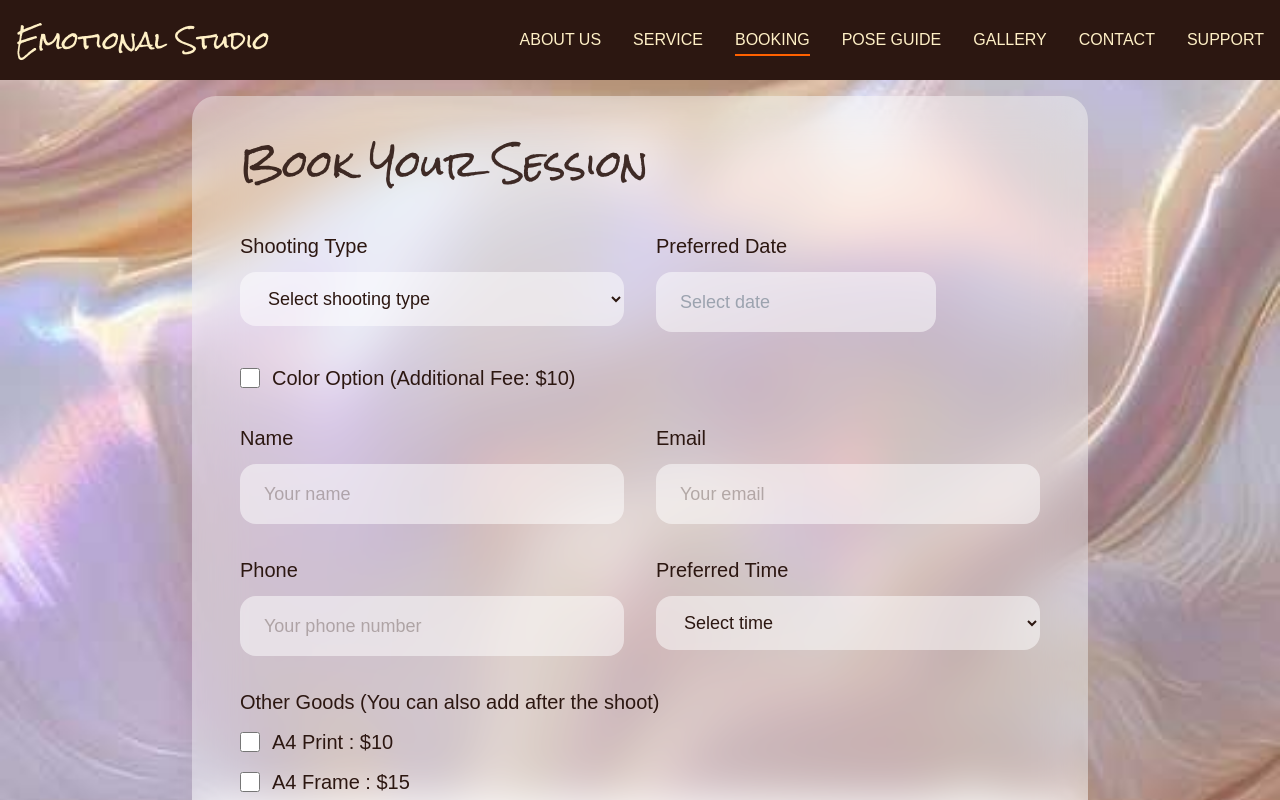
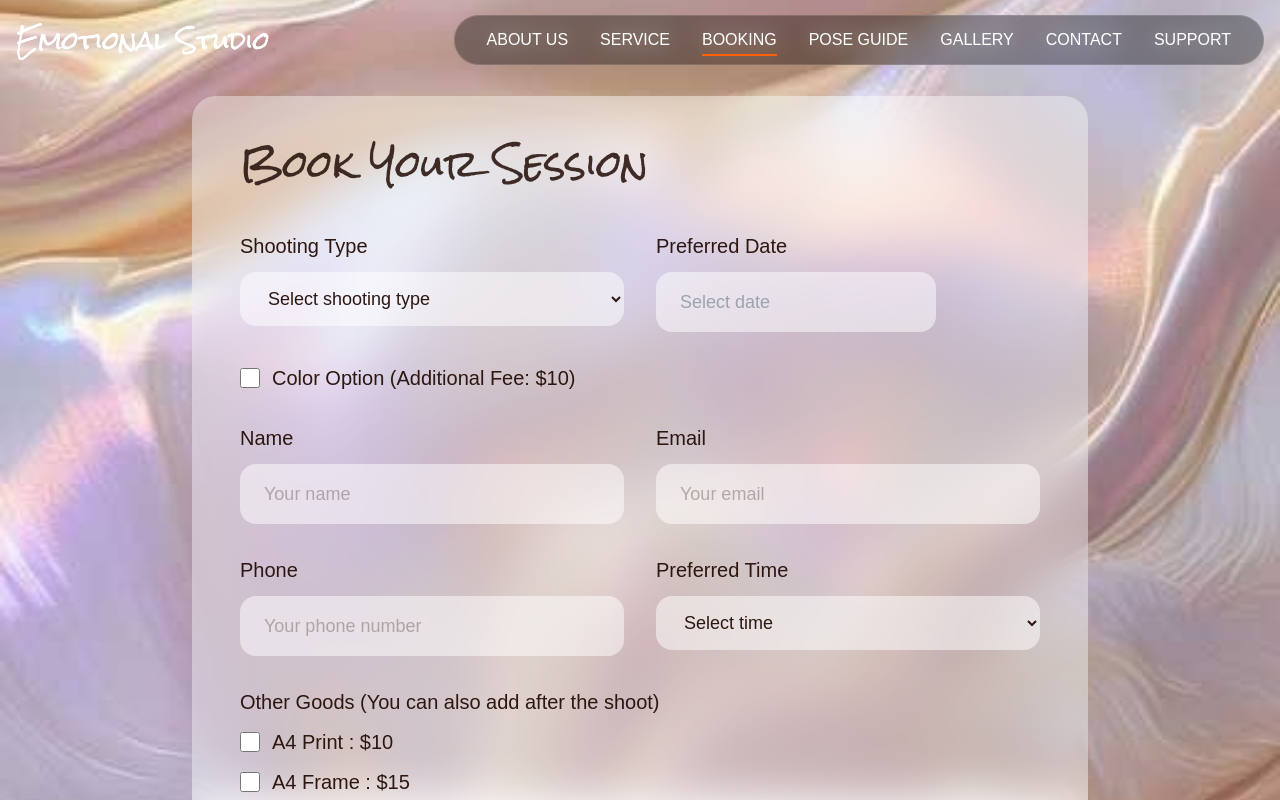
Before and after one commit to angeleo1/Emotional-Studio, a Next.js app: page /booking in a window 1280 px wide. Shown: the top 800 px of the page. Built offline with nearby package versions, Linux system fonts and the light colour scheme; a web font is replaced by a local one.

Commit message:
Update navbar design: Make background transparent and add blur effect to menu items

```diff
--- a/components/Navbar.tsx
+++ b/components/Navbar.tsx
@@ -50,18 +50,18 @@ export default function Navbar() {
       )}
 
       {/* Desktop Navigation */}
-      <nav className={`fixed left-0 right-0 z-50 bg-[#2C1711] ${isHomePage ? (scrolled ? 'top-0' : 'top-10') : 'top-0'}`}>
+      <nav className={`fixed left-0 right-0 z-50 transition-all duration-300 ${isHomePage ? (scrolled ? 'top-0' : 'top-10') : 'top-0'}`}>
         <div className="container mx-auto px-4">
           <div className="flex items-center justify-between h-20">
-            <Link href="/" className="text-2xl font-rock-salt text-[#fff0c6]">
+            <Link href="/" className="text-2xl font-rock-salt text-white hover:text-[#ff6100] transition-colors duration-300">
               Emotional Studio
             </Link>
-            <div className="hidden md:flex items-center space-x-8">
+            <div className="hidden md:flex items-center space-x-8 bg-black/20 backdrop-blur-md px-8 py-3 rounded-full border border-white/10">
               {navItems.map((item) => (
                 <Link
                   key={item.href}
                   href={item.href}
-                  className={`text-[#fff0c6] hover:text-[#ff6100] transition-colors duration-300 relative group ${router.pathname === item.href ? 'text-[#ff6100]' : ''}`}
+                  className={`text-white hover:text-[#ff6100] transition-colors duration-300 relative group ${router.pathname === item.href ? 'text-[#ff6100]' : ''}`}
                 >
                   {item.name}
                   <span className={`absolute -bottom-1 left-0 h-0.5 bg-[#ff6100] transition-all duration-300 ${router.pathname === item.href ? 'w-full' : 'w-0 group-hover:w-full'}`}></span>
@@ -75,10 +75,10 @@ export default function Navbar() {
       {/* Mobile Menu Button */}
       <button
         onClick={() => setIsOpen(!isOpen)}
-        className={`md:hidden p-2 absolute right-4 ${isHomePage ? (scrolled ? 'top-4' : 'top-14') : 'top-4'}`}
+        className={`md:hidden p-2 absolute right-4 ${isHomePage ? (scrolled ? 'top-4' : 'top-14') : 'top-4'} bg-black/20 backdrop-blur-md rounded-full border border-white/10`}
       >
         <svg
-          className="h-6 w-6 text-[#fff0c6]"
+          className="h-6 w-6 text-white"
           fill="none"
           viewBox="0 0 24 24"
           stroke="currentColor"
@@ -103,17 +103,17 @@ export default function Navbar() {
 
       {/* Mobile Menu */}
       <div
-        className={`fixed inset-0 z-40 bg-[#2C1711] transform ${
+        className={`fixed inset-0 z-40 bg-black/60 backdrop-blur-md transform ${
           isOpen ? 'translate-x-0' : 'translate-x-full'
         } md:hidden`}
       >
         <div className="flex flex-col items-center justify-center h-full space-y-8">
-          <div className="flex flex-col space-y-6">
+          <div className="flex flex-col space-y-6 bg-black/20 backdrop-blur-md px-8 py-6 rounded-2xl border border-white/10">
             {navItems.map((item) => (
               <Link
                 key={item.href}
                 href={item.href}
-                className={`text-[#fff0c6] hover:text-[#ff6100] transition-colors duration-300 relative group ${router.pathname === item.href ? 'text-[#ff6100]' : ''}`}
+                className={`text-white hover:text-[#ff6100] transition-colors duration-300 relative group ${router.pathname === item.href ? 'text-[#ff6100]' : ''}`}
                 onClick={() => setIsOpen(false)}
               >
                 {item.name}
```
